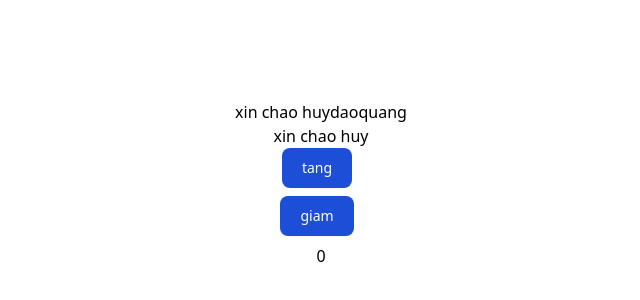
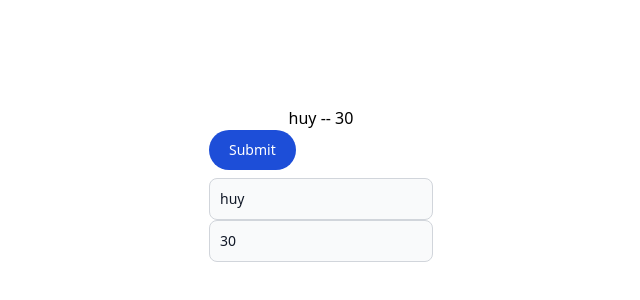
Before and after one commit to huydaoquang/learn-vue-2024, a Vue app: page / in a window 1280 px wide. Shown: the part 216-516 px from the top of the page, without its empty margins (319-959 px from the left). Built offline with nearby package versions, Linux system fonts and the light colour scheme.

Commit message:
event handling

```diff
--- a/src/App.vue
+++ b/src/App.vue
@@ -1,25 +1,28 @@
 <template>
 	<div class="flex justify-center items-center flex-col h-screen">
-		<p>{{ hello("huydaoquang") }}</p>
-		<p>{{ xinChao("huy") }}</p>
+		<p>{{ name }} -- {{ age }}</p>
 
-		<button
-			@click="tangSo"
-			type="button"
-			class="text-white bg-blue-700 hover:bg-blue-800 focus:ring-4 focus:ring-blue-300 font-medium rounded-lg text-sm px-5 py-2.5 me-2 mb-2 dark:bg-blue-600 dark:hover:bg-blue-700 focus:outline-none dark:focus:ring-blue-800"
-		>
-			tang
-		</button>
-		<button
-			@click="giamSo"
-			type="button"
-			:disabled="isDisabled"
-			class="text-white bg-blue-700 hover:bg-blue-800 focus:ring-4 focus:ring-blue-300 font-medium rounded-lg text-sm px-5 py-2.5 me-2 mb-2 dark:bg-blue-600 dark:hover:bg-blue-700 focus:outline-none dark:focus:ring-blue-800"
-		>
-			giam
-		</button>
-
-		<span>{{ count }}</span>
+		<form action="" @submit.prevent="formSubmit">
+			<button
+				class="text-white bg-blue-700 hover:bg-blue-800 focus:outline-none focus:ring-4 focus:ring-blue-300 font-medium rounded-full text-sm px-5 py-2.5 text-center me-2 mb-2 dark:bg-blue-600 dark:hover:bg-blue-700 dark:focus:ring-blue-800"
+			>
+				Submit
+			</button>
+			<input
+				v-model="name"
+				id="email"
+				class="bg-gray-50 border border-gray-300 text-gray-900 text-sm rounded-lg focus:ring-blue-500 focus:border-blue-500 block w-full p-2.5 dark:bg-gray-700 dark:border-gray-600 dark:placeholder-gray-400 dark:text-white dark:focus:ring-blue-500 dark:focus:border-blue-500"
+				placeholder="name@flowbite.com"
+				required
+			/>
+			<input
+				v-model="age"
+				id="email"
+				class="bg-gray-50 border border-gray-300 text-gray-900 text-sm rounded-lg focus:ring-blue-500 focus:border-blue-500 block w-full p-2.5 dark:bg-gray-700 dark:border-gray-600 dark:placeholder-gray-400 dark:text-white dark:focus:ring-blue-500 dark:focus:border-blue-500"
+				placeholder="name@flowbite.com"
+				required
+			/>
+		</form>
 	</div>
 </template>
 
@@ -27,27 +30,18 @@
 export default {
 	data() {
 		return {
-			full_name: "daoquanghuy",
-			count: 0,
-			isDisabled: false,
+			name: "huy",
+			age: 30,
 		};
 	},
 	methods: {
-		hello(fullName) {
-			return "xin chao " + fullName;
+		onChangeName(event) {
+			// console.log("event: ", event);
+			this.name = event.target.value;
 		},
-		xinChao: (name) => {
-			return "xin chao " + name;
-		},
-		tangSo() {
-			this.count++;
-			this.isDisabled = this.count <= 0 ? true : false;
-		},
-		giamSo() {
-			if (this.count > 0) {
-				this.isDisabled = this.count <= 0 ? true : false;
-				this.count--;
-			}
+		formSubmit() {
+			alert(this.name);
+			alert(this.age);
 		},
 	},
 };
```
